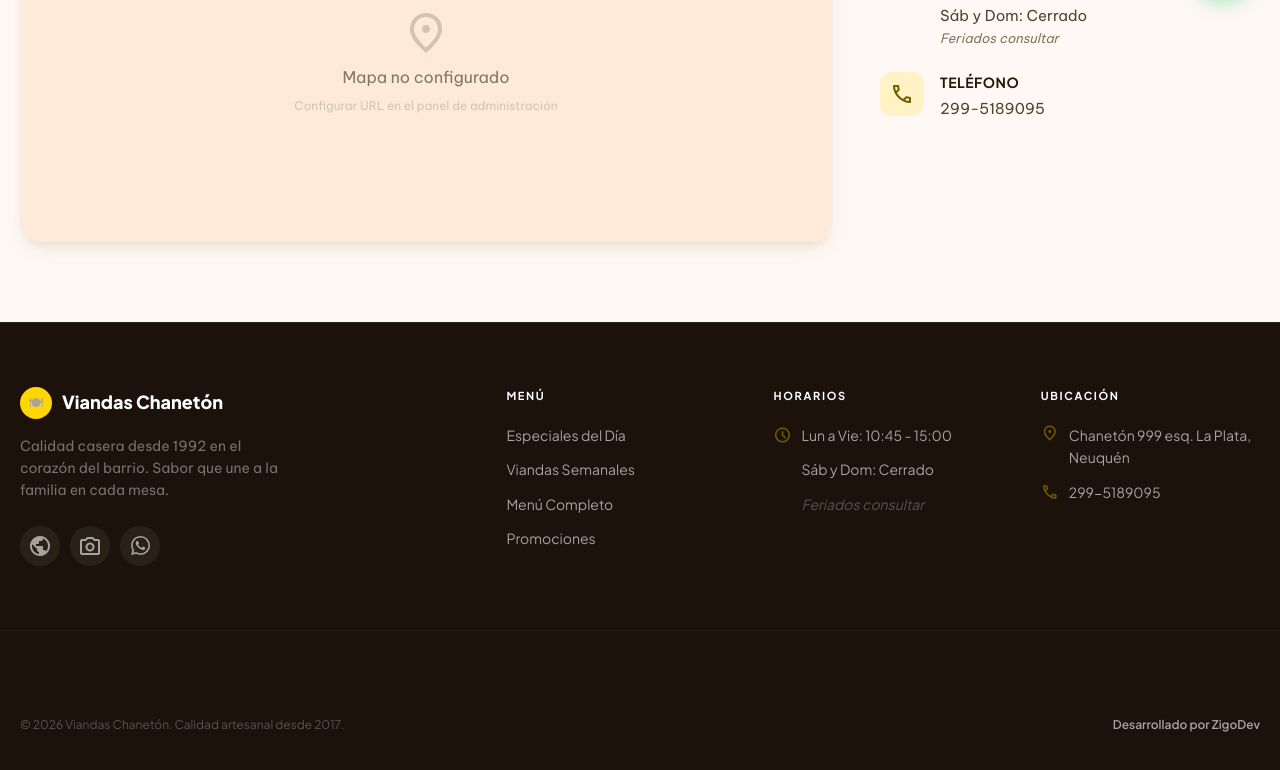
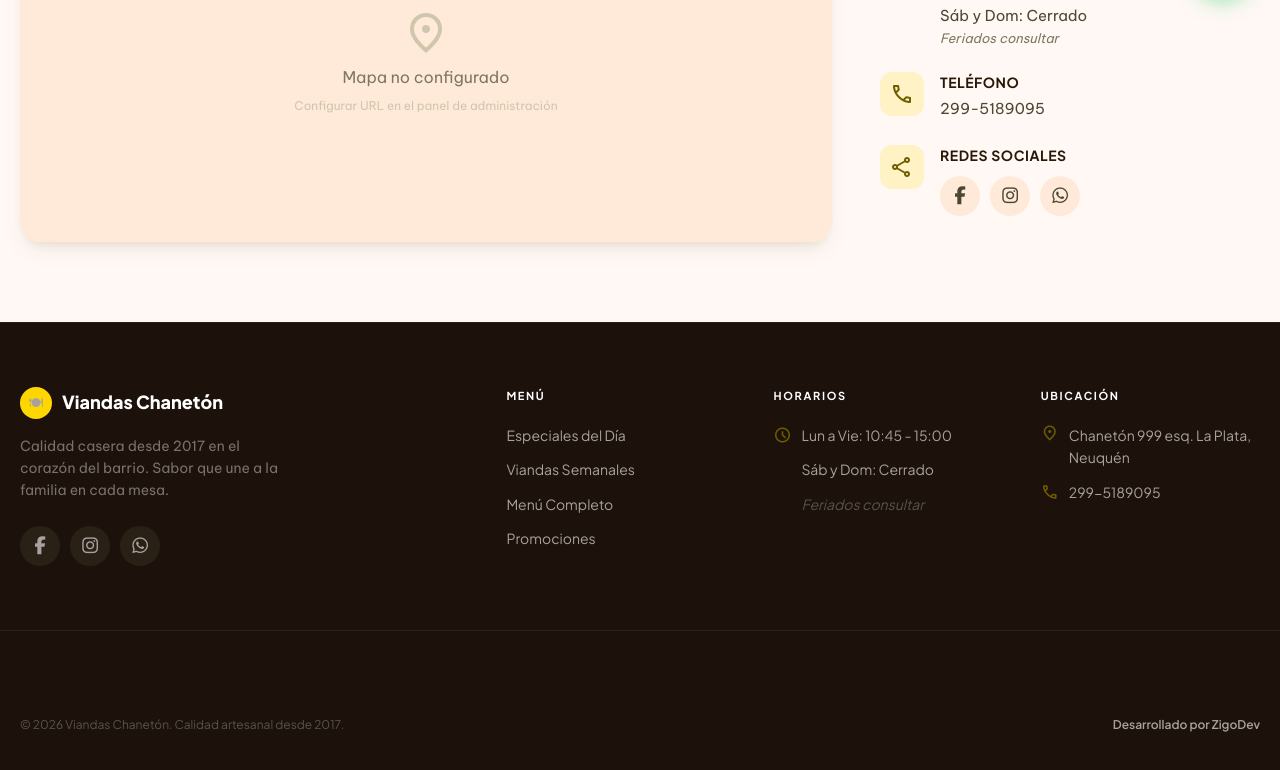
Before and after one commit to nicogomez94/julio, a React (Vite) app in the folder frontend/: page /contacto in a window 1280 px wide. Shown: the part 777-1547 px from the top of the page. Built offline with nearby package versions, Linux system fonts and the light colour scheme; no server answers.

Commit message:
sesion y icnons

```diff
--- a/frontend/src/components/Contacto/Contacto.css
+++ b/frontend/src/components/Contacto/Contacto.css
@@ -112,3 +112,36 @@
   font-style: italic;
   color: var(--color-outline) !important;
 }
+
+.contacto__social {
+  display: flex;
+  gap: 10px;
+  margin-top: 10px;
+}
+
+.contacto__social-btn {
+  width: 40px;
+  height: 40px;
+  border-radius: 50%;
+  background: var(--color-surface-container);
+  color: var(--color-on-surface-variant);
+  display: flex;
+  align-items: center;
+  justify-content: center;
+  transition: background 0.2s, color 0.2s, transform 0.2s;
+}
+
+.contacto__social-btn i {
+  font-size: 18px;
+  line-height: 1;
+}
+
+.contacto__social-btn:hover {
+  background: var(--color-primary);
+  color: #fff;
+  transform: translateY(-2px);
+}
+
+.contacto__social-btn--wa:hover {
+  background: #25D366;
+}
--- a/frontend/src/components/Contacto/Contacto.jsx
+++ b/frontend/src/components/Contacto/Contacto.jsx
@@ -1,9 +1,11 @@
 import { useSettings } from '../../context/SettingsContext.jsx';
+import { buildWhatsAppUrl } from '../../utils/helpers.js';
 import './Contacto.css';
 
 export default function Contacto() {
   const { settings } = useSettings();
   const mapsUrl = settings.maps_embed_url || '';
+  const phone = settings.whatsapp_number || '5491112345678';
 
   return (
     <section id="contacto" className="contacto section-xl">
@@ -65,6 +67,43 @@
                 <p>{settings.phone || '299-5189095'}</p>
               </div>
             </div>
+            <div className="contacto__info-item">
+              <div className="contacto__info-icon">
+                <span className="material-symbols-outlined">share</span>
+              </div>
+              <div>
+                <strong>Redes sociales</strong>
+                <div className="contacto__social">
+                  <a
+                    href={settings.facebook_url || '#'}
+                    target="_blank"
+                    rel="noopener noreferrer"
+                    className="contacto__social-btn"
+                    aria-label="Facebook"
+                  >
+                    <i className="fa-brands fa-facebook-f" aria-hidden="true"></i>
+                  </a>
+                  <a
+                    href={settings.instagram_url || '#'}
+                    target="_blank"
+                    rel="noopener noreferrer"
+                    className="contacto__social-btn"
+                    aria-label="Instagram"
+                  >
+                    <i className="fa-brands fa-instagram" aria-hidden="true"></i>
+                  </a>
+                  <a
+                    href={buildWhatsAppUrl(phone, '¡Hola! Quiero hacer una consulta.')}
+                    target="_blank"
+                    rel="noopener noreferrer"
+                    className="contacto__social-btn contacto__social-btn--wa"
+                    aria-label="WhatsApp"
+                  >
+                    <i className="fa-brands fa-whatsapp" aria-hidden="true"></i>
+                  </a>
+                </div>
+              </div>
+            </div>
           </div>
         </div>
       </div>
--- a/frontend/src/components/Footer/Footer.css
+++ b/frontend/src/components/Footer/Footer.css
@@ -92,9 +92,9 @@
   color: #fff;
 }
 
-.footer__social-btn .whatsapp-logo {
-  width: 19px;
-  height: 19px;
+.footer__social-btn i {
+  font-size: 18px;
+  line-height: 1;
 }
 
 .footer__social-btn--wa:hover {
--- a/frontend/src/components/Footer/Footer.jsx
+++ b/frontend/src/components/Footer/Footer.jsx
@@ -1,13 +1,20 @@
+import { useLocation, useNavigate } from 'react-router-dom';
 import { useSettings }    from '../../context/SettingsContext.jsx';
 import { buildWhatsAppUrl } from '../../utils/helpers.js';
-import WhatsAppLogo from '../WhatsAppLogo/WhatsAppLogo.jsx';
 import './Footer.css';
 
 export default function Footer() {
   const { settings } = useSettings();
+  const location      = useLocation();
+  const navigate      = useNavigate();
   const phone        = settings.whatsapp_number || '5491112345678';
 
   function scrollTo(id) {
+    if (location.pathname !== '/') {
+      navigate(`/#${id}`);
+      return;
+    }
+
     document.getElementById(id)?.scrollIntoView({ behavior: 'smooth' });
   }
 
@@ -22,7 +29,7 @@
               <h3 className="footer__brand-name">Viandas Chanetón</h3>
             </div>
             <p className="footer__brand-desc">
-              Calidad casera desde 1992 en el corazón del barrio. Sabor que une a la familia en cada mesa.
+              Calidad casera desde 2017 en el corazón del barrio. Sabor que une a la familia en cada mesa.
             </p>
             <div className="footer__social">
               <a
@@ -32,7 +39,7 @@
                 className="footer__social-btn"
                 aria-label="Facebook"
               >
-                <span className="material-symbols-outlined">public</span>
+                <i className="fa-brands fa-facebook-f" aria-hidden="true"></i>
               </a>
               <a
                 href={settings.instagram_url || '#'}
@@ -41,7 +48,7 @@
                 className="footer__social-btn"
                 aria-label="Instagram"
               >
-                <span className="material-symbols-outlined">photo_camera</span>
+                <i className="fa-brands fa-instagram" aria-hidden="true"></i>
               </a>
               <a
                 href={buildWhatsAppUrl(phone, '¡Hola!')}
@@ -50,7 +57,7 @@
                 className="footer__social-btn footer__social-btn--wa"
                 aria-label="WhatsApp"
               >
-                <WhatsAppLogo />
+                <i className="fa-brands fa-whatsapp" aria-hidden="true"></i>
               </a>
             </div>
           </div>
--- a/frontend/src/context/AuthContext.jsx
+++ b/frontend/src/context/AuthContext.jsx
@@ -1,17 +1,28 @@
-import { createContext, useContext, useState } from 'react';
+import { createContext, useContext, useEffect, useState } from 'react';
 
 const AuthContext = createContext(null);
 
 export function AuthProvider({ children }) {
   const [token, setToken] = useState(() => localStorage.getItem('admin_token'));
 
+  useEffect(() => {
+    function handleAuthExpired() {
+      setToken(null);
+    }
+
+    window.addEventListener('admin-auth-expired', handleAuthExpired);
+    return () => window.removeEventListener('admin-auth-expired', handleAuthExpired);
+  }, []);
+
   function login(newToken) {
     localStorage.setItem('admin_token', newToken);
+    localStorage.removeItem('admin_auth_message');
     setToken(newToken);
   }
 
   function logout() {
     localStorage.removeItem('admin_token');
+    localStorage.removeItem('admin_auth_message');
     setToken(null);
   }
 
--- a/frontend/src/pages/AdminLogin.jsx
+++ b/frontend/src/pages/AdminLogin.jsx
@@ -11,7 +11,11 @@
   const debug      = isDebugMode();
 
   const [password, setPassword] = useState(debug ? 'admin123' : '');
-  const [error,    setError]    = useState('');
+  const [error,    setError]    = useState(() => {
+    const message = localStorage.getItem('admin_auth_message') || '';
+    localStorage.removeItem('admin_auth_message');
+    return message;
+  });
   const [loading,  setLoading]  = useState(false);
 
   useEffect(() => {
--- a/frontend/src/pages/Home.jsx
+++ b/frontend/src/pages/Home.jsx
@@ -1,3 +1,5 @@
+import { useEffect } from 'react';
+import { useLocation } from 'react-router-dom';
 import Navbar          from '../components/Navbar/Navbar.jsx';
 import Hero            from '../components/Hero/Hero.jsx';
 import ProductsSection from '../components/Products/ProductsSection.jsx';
@@ -8,6 +10,17 @@
 import WhatsAppFAB     from '../components/WhatsAppFAB/WhatsAppFAB.jsx';
 
 export default function Home() {
+  const location = useLocation();
+
+  useEffect(() => {
+    if (!location.hash) return;
+
+    const id = location.hash.slice(1);
+    window.requestAnimationFrame(() => {
+      document.getElementById(id)?.scrollIntoView({ behavior: 'smooth' });
+    });
+  }, [location.hash]);
+
   return (
     <>
       <Navbar />
--- a/frontend/src/services/api.js
+++ b/frontend/src/services/api.js
@@ -1,4 +1,11 @@
 const BASE_URL = '/api';
+const AUTH_EXPIRED_MESSAGE = 'Tu sesión expiró. Ingresá de nuevo para continuar.';
+
+function handleAuthExpired() {
+  localStorage.removeItem('admin_token');
+  localStorage.setItem('admin_auth_message', AUTH_EXPIRED_MESSAGE);
+  window.dispatchEvent(new Event('admin-auth-expired'));
+}
 
 function getToken() {
   return localStorage.getItem('admin_token');
@@ -23,6 +30,9 @@
   const res = await fetch(`${BASE_URL}${path}`, options);
   if (!res.ok) {
     const errorData = await res.json().catch(() => ({ error: 'Error de red' }));
+    if (res.status === 401) {
+      handleAuthExpired();
+    }
     throw new Error(errorData.error || 'Error desconocido');
   }
   return res.json();
@@ -40,6 +50,9 @@
 
   if (!res.ok) {
     const errorData = await res.json().catch(() => ({ error: 'Error de red' }));
+    if (res.status === 401) {
+      handleAuthExpired();
+    }
     throw new Error(errorData.error || 'Error al subir imagen');
   }
 
```
